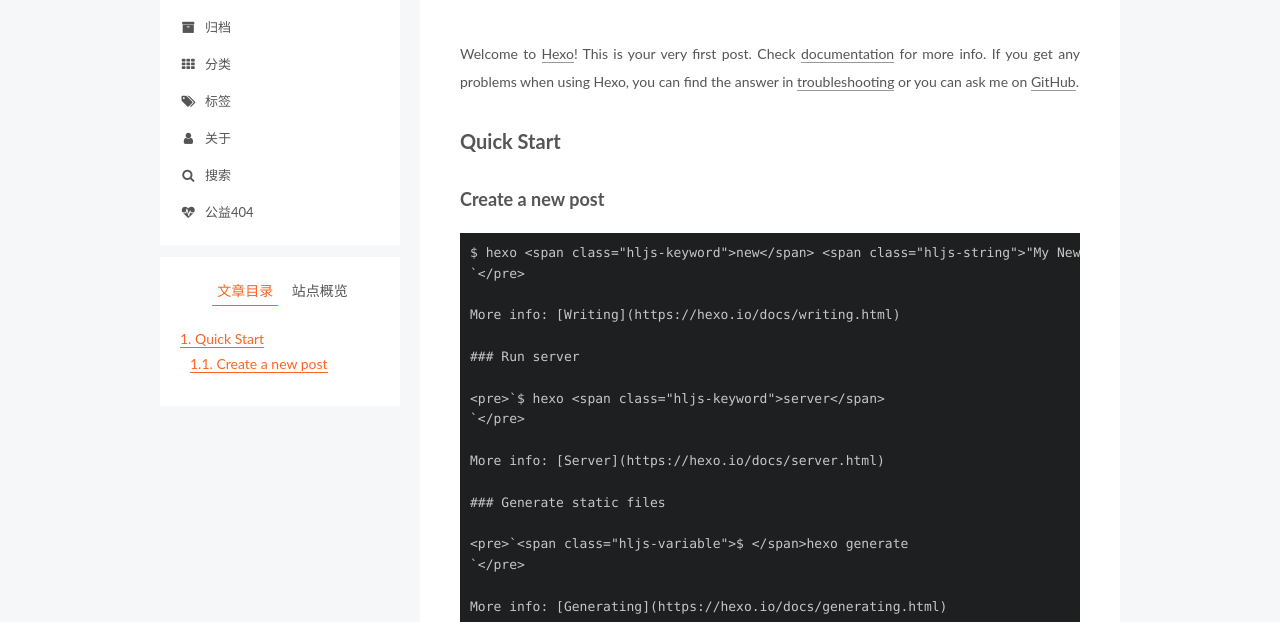
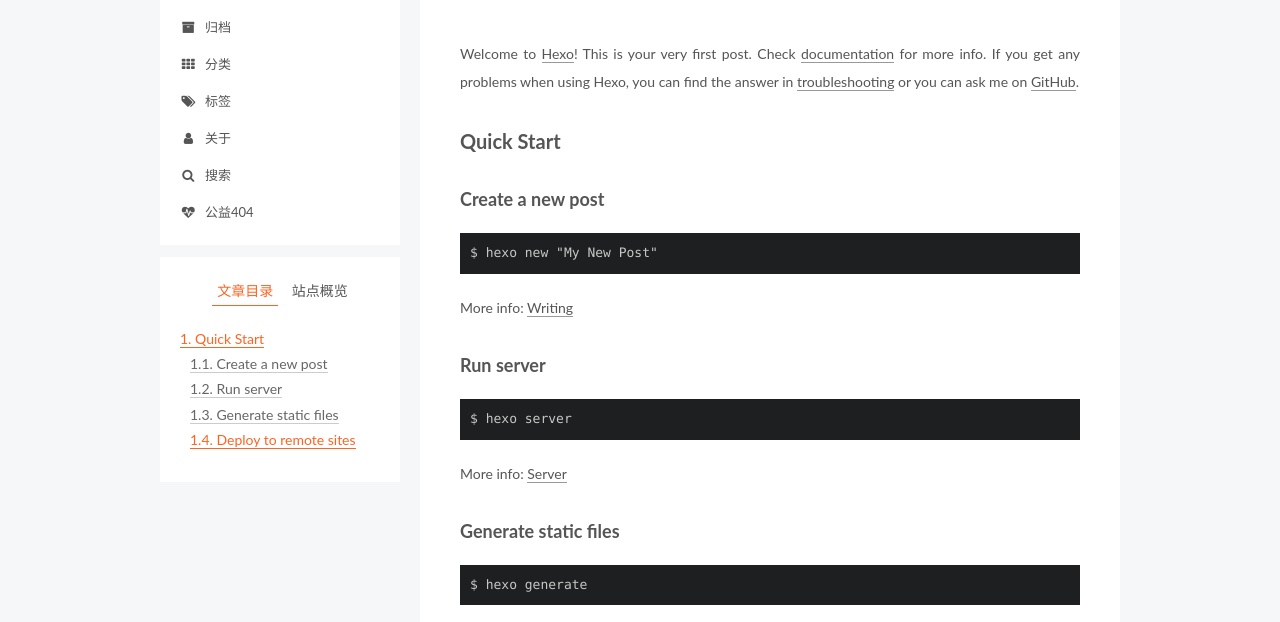
Before and after one commit to JarvisHou829/JarvisHou829.github.io, a plain HTML site: page 2019/02/14/hello-world/index.html in a window 1280 px wide. Shown: the part 163-785 px from the top of the page. Drawn offline with Linux system fonts and the light colour scheme; some packages are replaced by stand-ins of ours; a script that the page names is missing.

Commit message:
Site updated: 2019-02-26 19:09:59

```diff
--- a/2019/02/14/hello-world/index.html
+++ b/2019/02/14/hello-world/index.html
@@ -86,7 +86,7 @@
 <meta property="og:site_name" content="Avalon">
 <meta property="og:description" content="Welcome to Hexo! This is your very first post. Check documentation for more info. If you get any problems when using Hexo, you can find the answer in troubleshooting or you can ask me on GitHub. Quick">
 <meta property="og:locale" content="zh-Hans">
-<meta property="og:updated_time" content="2019-02-26T10:47:54.143Z">
+<meta property="og:updated_time" content="2019-02-26T11:04:09.151Z">
 <meta name="twitter:card" content="summary">
 <meta name="twitter:title" content="Hello World">
 <meta name="twitter:description" content="Welcome to Hexo! This is your very first post. Check documentation for more info. If you get any problems when using Hexo, you can find the answer in troubleshooting or you can ask me on GitHub. Quick">
@@ -350,28 +350,13 @@
 
 
         <p>Welcome to <a href="https://hexo.io/" target="_blank" rel="noopener">Hexo</a>! This is your very first post. Check <a href="https://hexo.io/docs/" target="_blank" rel="noopener">documentation</a> for more info. If you get any problems when using Hexo, you can find the answer in <a href="https://hexo.io/docs/troubleshooting.html" target="_blank" rel="noopener">troubleshooting</a> or you can ask me on <a href="https://github.com/hexojs/hexo/issues" target="_blank" rel="noopener">GitHub</a>.</p>
-<h2 id="Quick-Start"><a href="#Quick-Start" class="headerlink" title="Quick Start"></a>Quick Start</h2><h3 id="Create-a-new-post"><a href="#Create-a-new-post" class="headerlink" title="Create a new post"></a>Create a new post</h3><pre><code>$ hexo &lt;span class=&quot;hljs-keyword&quot;&gt;new&lt;/span&gt; &lt;span class=&quot;hljs-string&quot;&gt;&quot;My New Post&quot;&lt;/span&gt;
-`&lt;/pre&gt;
-
-More info: [Writing](https://hexo.io/docs/writing.html)
-
-### Run server
-
-&lt;pre&gt;`$ hexo &lt;span class=&quot;hljs-keyword&quot;&gt;server&lt;/span&gt;
-`&lt;/pre&gt;
-
-More info: [Server](https://hexo.io/docs/server.html)
-
-### Generate static files
-
-&lt;pre&gt;`&lt;span class=&quot;hljs-variable&quot;&gt;$ &lt;/span&gt;hexo generate
-`&lt;/pre&gt;
-
-More info: [Generating](https://hexo.io/docs/generating.html)
-
-### Deploy to remote sites
-
-&lt;pre&gt;`&lt;span class=&quot;hljs-variable&quot;&gt;$ &lt;/span&gt;hexo deploy
+<h2 id="Quick-Start"><a href="#Quick-Start" class="headerlink" title="Quick Start"></a>Quick Start</h2><h3 id="Create-a-new-post"><a href="#Create-a-new-post" class="headerlink" title="Create a new post"></a>Create a new post</h3><pre><code>$ hexo new &quot;My New Post&quot;
+</code></pre><p>More info: <a href="https://hexo.io/docs/writing.html" target="_blank" rel="noopener">Writing</a></p>
+<h3 id="Run-server"><a href="#Run-server" class="headerlink" title="Run server"></a>Run server</h3><pre><code>$ hexo server
+</code></pre><p>More info: <a href="https://hexo.io/docs/server.html" target="_blank" rel="noopener">Server</a></p>
+<h3 id="Generate-static-files"><a href="#Generate-static-files" class="headerlink" title="Generate static files"></a>Generate static files</h3><pre><code>$ hexo generate
+</code></pre><p>More info: <a href="https://hexo.io/docs/generating.html" target="_blank" rel="noopener">Generating</a></p>
+<h3 id="Deploy-to-remote-sites"><a href="#Deploy-to-remote-sites" class="headerlink" title="Deploy to remote sites"></a>Deploy to remote sites</h3><pre><code>$ hexo deploy
 </code></pre><p>More info: <a href="https://hexo.io/docs/deployment.html" target="_blank" rel="noopener">Deployment</a></p>
 
 
@@ -521,7 +506,7 @@
 
 
 
-              <div class="post-toc-content"><ol class="nav"><li class="nav-item nav-level-2"><a class="nav-link" href="#Quick-Start"><span class="nav-number">1.</span> <span class="nav-text">Quick Start</span></a><ol class="nav-child"><li class="nav-item nav-level-3"><a class="nav-link" href="#Create-a-new-post"><span class="nav-number">1.1.</span> <span class="nav-text">Create a new post</span></a></li></ol></li></ol></div>
+              <div class="post-toc-content"><ol class="nav"><li class="nav-item nav-level-2"><a class="nav-link" href="#Quick-Start"><span class="nav-number">1.</span> <span class="nav-text">Quick Start</span></a><ol class="nav-child"><li class="nav-item nav-level-3"><a class="nav-link" href="#Create-a-new-post"><span class="nav-number">1.1.</span> <span class="nav-text">Create a new post</span></a></li><li class="nav-item nav-level-3"><a class="nav-link" href="#Run-server"><span class="nav-number">1.2.</span> <span class="nav-text">Run server</span></a></li><li class="nav-item nav-level-3"><a class="nav-link" href="#Generate-static-files"><span class="nav-number">1.3.</span> <span class="nav-text">Generate static files</span></a></li><li class="nav-item nav-level-3"><a class="nav-link" href="#Deploy-to-remote-sites"><span class="nav-number">1.4.</span> <span class="nav-text">Deploy to remote sites</span></a></li></ol></li></ol></div>
 
 
           </div>
--- a/css/main.css
+++ b/css/main.css
@@ -1823,7 +1823,7 @@
   width: 4px;
   height: 4px;
   border-radius: 50%;
-  background: #c19fb6;
+  background: #ff85ff;
 }
 .links-of-blogroll {
   font-size: 13px;
```
Also changed, not shown: 2019/02/25/机器学习西瓜书-（一）基础知识/index.html (+2 -2 lines), index.html (+8 -23 lines).
